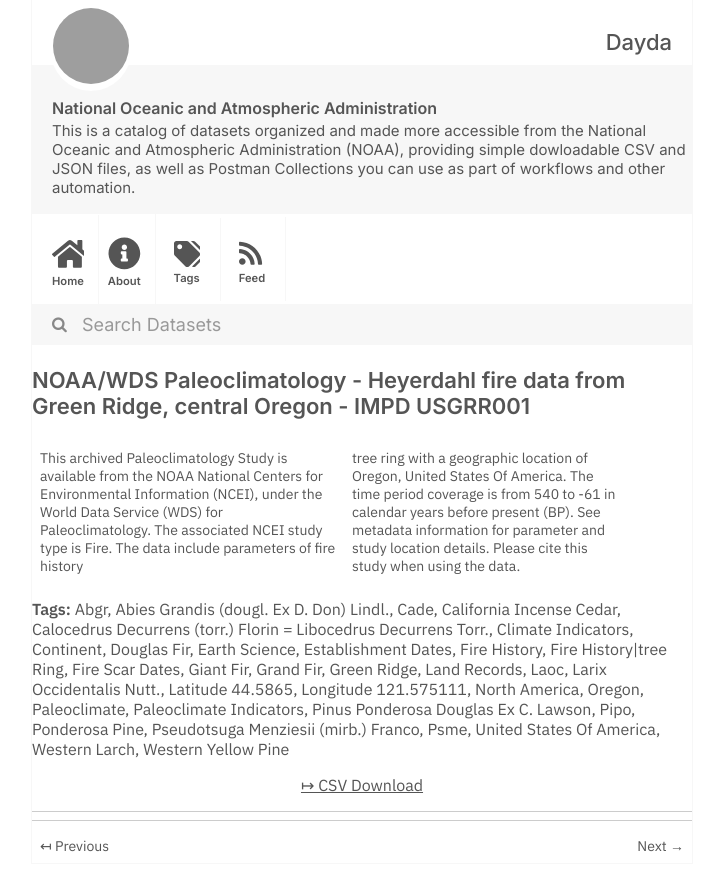
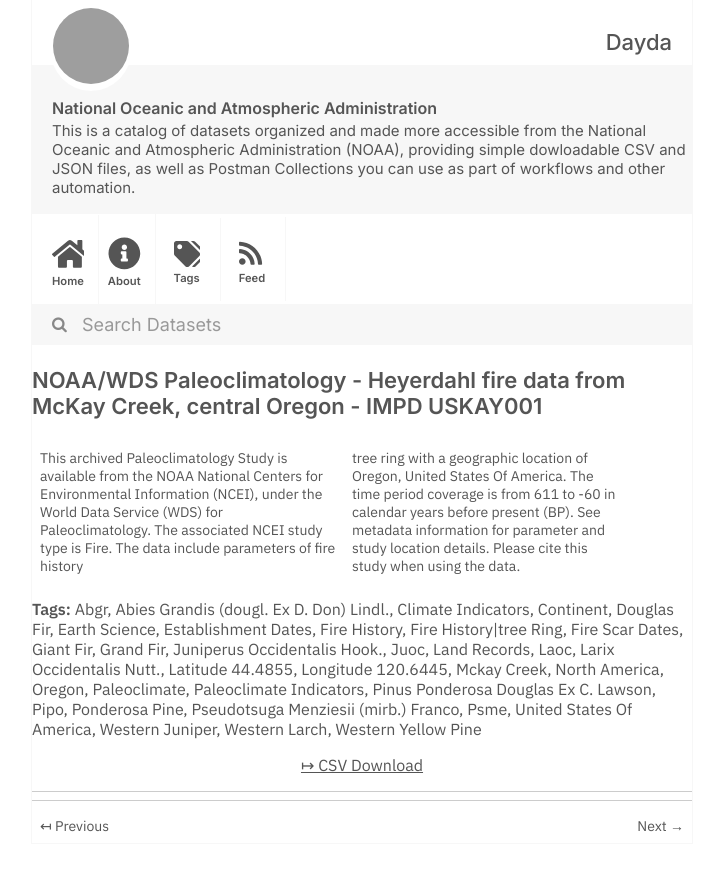
Before and after one commit to dayda-entities/national-oceanic-and-atmospheric-administration, a Jekyll site: the page built from _posts/2020-11-12-noaawds-paleoclimatology-heyer.md, in a window 1280 px wide, cut to the strip 0-891 px from the top of the page. Shown: the whole strip, without its empty margins (278-994 px from the left). Built offline with Jekyll 4.4.1, drawn with Linux system fonts in a browser that asks for light colours; grey boxes are pictures that could not be loaded.

Commit message:
Publish Data

```diff
--- a/_posts/2020-11-12-noaawds-paleoclimatology-heyer.md
+++ b/_posts/2020-11-12-noaawds-paleoclimatology-heyer.md
@@ -1,17 +1,14 @@
 ---
 title: >-
-  NOAA/WDS Paleoclimatology - Heyerdahl fire data from Green Ridge, central
-  Oregon - IMPD USGRR001
-created: '2020-11-12T06:03:44.089736'
-modified: '2021-04-09T22:04:58.071137'
+  NOAA/WDS Paleoclimatology - Heyerdahl fire data from McKay Creek, central
+  Oregon - IMPD USKAY001
+created: '2020-11-12T06:17:05.538415'
+modified: '2020-12-19T00:22:43.738804'
 state: active
 type: dataset
 tags:
   - Abgr
   - Abies Grandis (dougl. Ex D. Don) Lindl.
-  - Cade
-  - California Incense Cedar
-  - Calocedrus Decurrens (torr.) Florin = Libocedrus Decurrens Torr.
   - Climate Indicators
   - Continent
   - Douglas Fir
@@ -22,12 +19,14 @@ tags:
   - Fire Scar Dates
   - Giant Fir
   - Grand Fir
-  - Green Ridge
+  - Juniperus Occidentalis Hook.
+  - Juoc
   - Land Records
   - Laoc
   - Larix Occidentalis Nutt.
-  - Latitude 44.5865
-  - Longitude  121.575111
+  - Latitude 44.4855
+  - Longitude  120.6445
+  - Mckay Creek
   - North America
   - Oregon
   - Paleoclimate
@@ -38,13 +37,14 @@ tags:
   - Pseudotsuga Menziesii (mirb.) Franco
   - Psme
   - United States Of America
+  - Western Juniper
   - Western Larch
   - Western Yellow Pine
 groups: []
 csv_url: >-
-  https://www.ncei.noaa.gov/pub/data/paleo/firehistory/firescar/northamerica/supplemental/usgrr001-scarred-tree-info.csv
+  https://www.ncei.noaa.gov/pub/data/paleo/firehistory/firescar/northamerica/supplemental/uskay001-undatable-trees.csv
 json_url: ''
 layout: post
 
 ---
-This archived Paleoclimatology Study is available from the NOAA National Centers for Environmental Information (NCEI), under the World Data Service (WDS) for Paleoclimatology. The associated NCEI study type is Fire. The data include parameters of fire history|tree ring with a geographic location of Oregon, United States Of America. The time period coverage is from 540 to -61 in calendar years before present (BP). See metadata information for parameter and study location details. Please cite this study when using the data.
+This archived Paleoclimatology Study is available from the NOAA National Centers for Environmental Information (NCEI), under the World Data Service (WDS) for Paleoclimatology. The associated NCEI study type is Fire. The data include parameters of fire history|tree ring with a geographic location of Oregon, United States Of America. The time period coverage is from 611 to -60 in calendar years before present (BP). See metadata information for parameter and study location details. Please cite this study when using the data.
```
